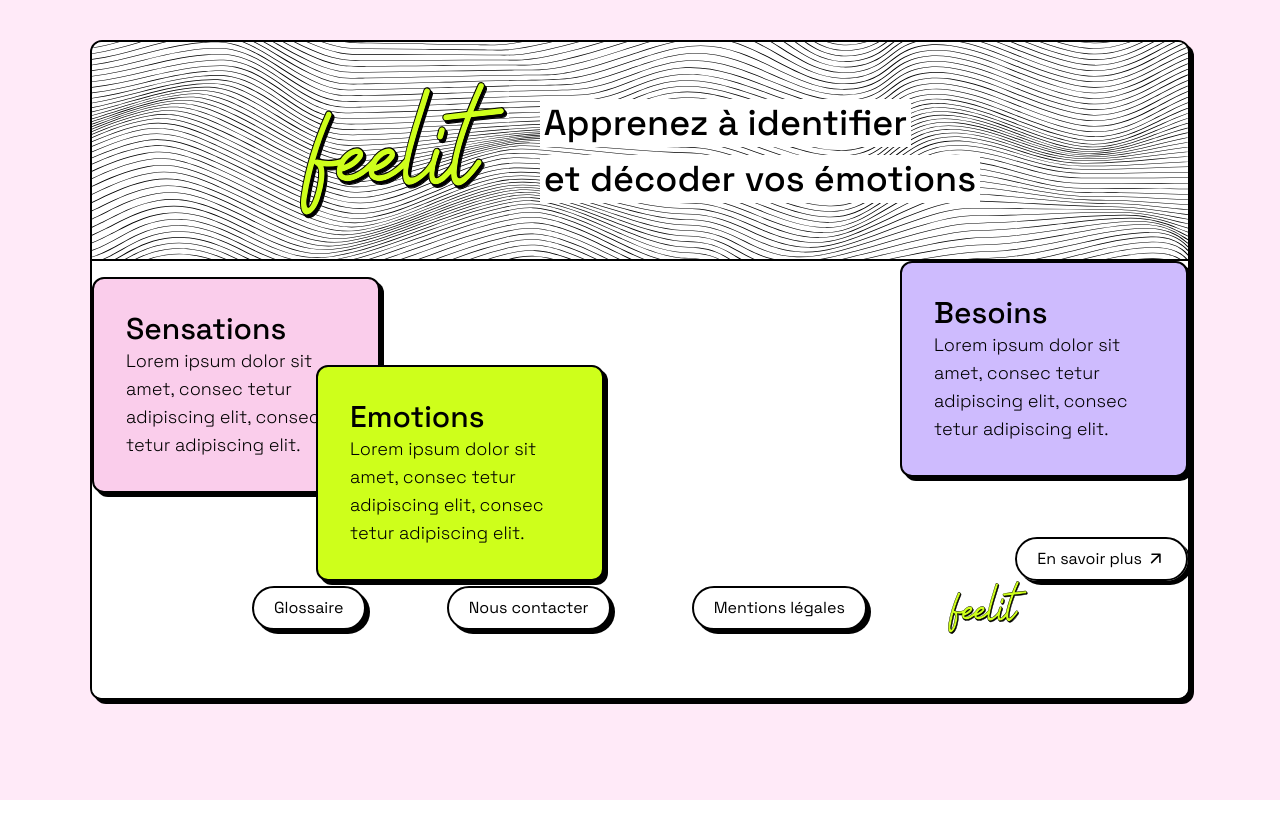
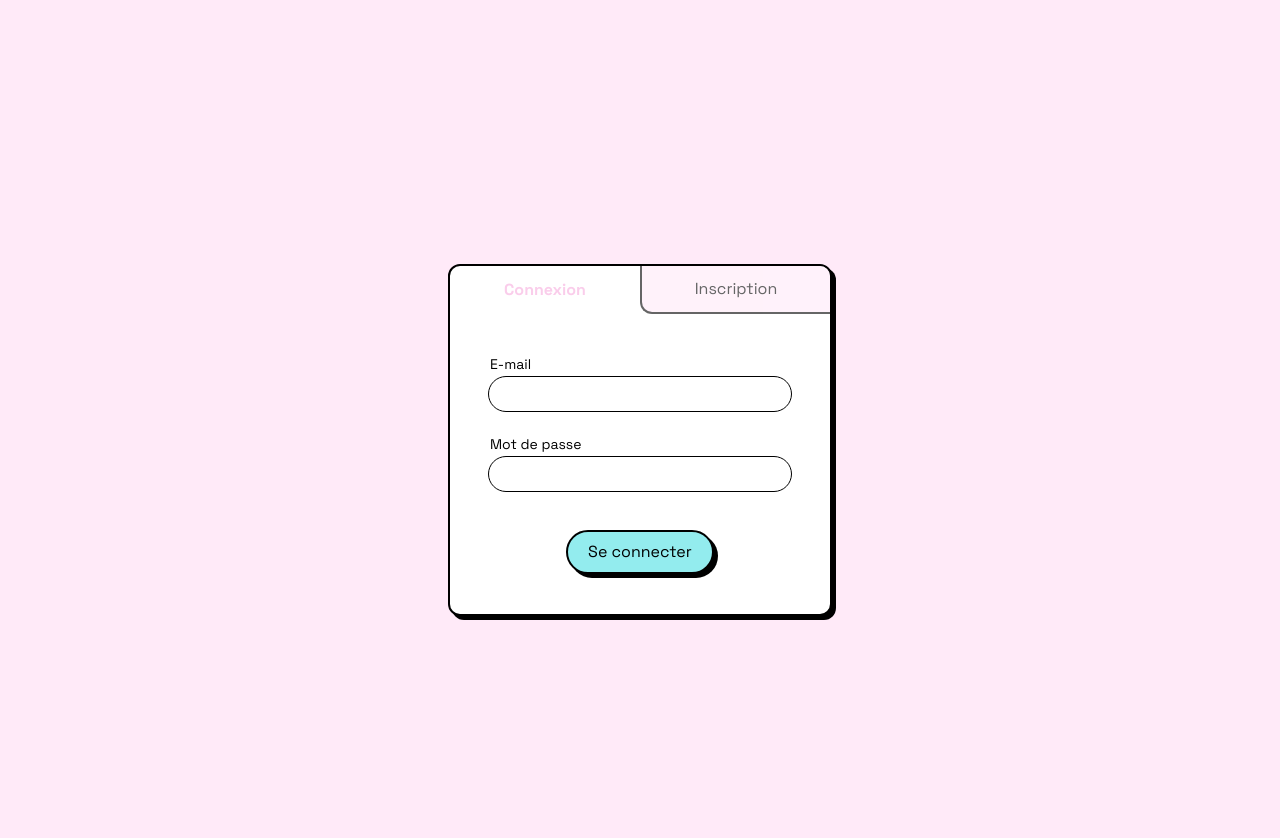
Before and after one commit to FeelitApp/Feelit-Front, a Nuxt app: page /Login in a window 1280 px wide. Shown: the top 838 px of the page. Before the commit the page ends 800 px from the top, so only its background shows below. Built offline with nearby package versions, Linux system fonts and the light colour scheme.

Commit message:
login form

```diff
--- a/components/Card.vue
+++ b/components/Card.vue
@@ -4,7 +4,7 @@
         v-bind:class="[props.button ? 'w-full flex-col lg:flex-row items-center lg:pt-3 lg:pb-3 gap-4' : 'w-full lg:w-72 flex-col']"
         class="rounded-xl border-2 border-black overflow-hidden shadow-[4px_4px_0_rgba(0,0,0,1)] flex px-6 lg:px-8 py-6 lg:py-8">
         <h1 class="text-xl font-medium lg:text-3xl font-grotesk">{{ props.title }}</h1>
-        <p class="text-md lg:text-lg font-grotesk font-extralight leading-5"
+        <p class="font-grotesk text-md lg:text-lg lg:leading-normal"
         v-bind:class="[props.title ? '' : 'pt-8 lg:py-8']">{{ props.content }}</p>
         <slot />
     </div>
--- /dev/null
+++ b/components/Input.vue
@@ -0,0 +1,31 @@
+<template>
+
+  <div>
+    <label class="flex font-grotesk text-sm mb-1">
+      {{props.label}}
+    </label>
+    <input
+      :type="props.type"
+      :name="props.name"
+      class="font-grotesk px-1 py-1 outline outline-1 outline-offset-1 outline-black rounded-2xl w-full"
+      />
+  </div>
+
+</template>
+
+
+<script setup>
+import { defineProps } from 'vue'
+
+const props = defineProps({
+  type: {
+    type: String,
+  },
+  name: {
+    type: String,
+  },
+  label: {
+    type: String,
+  }
+})
+</script>
--- /dev/null
+++ b/components/LoginForm.vue
@@ -0,0 +1,85 @@
+<template>
+  <div class="flex h-screen ">
+    <div class="w-96 bg-white rounded-xl border-2 border-black shadow-[4px_4px_0_rgba(0,0,0,1)] m-auto overflow-hidden">
+
+      <div class="flex flex-row h-12 justify-between">
+
+        <button @click="activeTab = 'Connexion'" v-bind:class="activeTab != 'Connexion' ? 'rounded-br-xl border-r-2 border-b-2 border-black bg-light-pink opacity-60' : 'font-bold text-pink'" class="w-1/2 font-grotesk">
+          Connexion
+        </button>
+
+        <button @click="activeTab = 'Inscription'" v-bind:class="activeTab != 'Inscription' ? 'rounded-bl-xl border-l-2 border-b-2 border-black bg-light-pink opacity-60' : 'font-bold text-pink'" class="w-1/2 font-grotesk">
+          Inscription
+        </button>
+
+      </div>
+
+      <div class="py-10 px-10">
+
+        <div v-if="activeTab === 'Connexion'" class="flex flex-col gap-y-6 items-center">
+          <Input
+            type="email"
+            name="email"
+            label="E-mail"
+            class="w-full"
+          />
+          <Input
+              type="password"
+              name="password"
+              label="Mot de passe"
+              class="w-full"
+          />
+          <Button
+            color="#93ECEE"
+            content="Se connecter"
+            link="#"
+            class="mt-4"
+          />
+        </div>
+
+        <div v-else class="flex flex-col gap-y-6 items-center">
+          <Input
+              type="username"
+              name="username"
+              label="Nom d'utilisateur"
+              class="w-full"
+          />
+          <Input
+              type="email"
+              name="email"
+              label="E-mail"
+              class="w-full"
+          />
+          <Input
+              type="password"
+              name="password"
+              label="Mot de passe"
+              class="w-full"
+          />
+          <Input
+              type="password"
+              name="confirmPassword"
+              label="Confirmez votre mot de passe"
+              class="w-full"
+          />
+          <Button
+              color="#93ECEE"
+              content="S'inscrire"
+              link="#"
+              class="mt-4"
+          />
+        </div>
+
+      </div>
+
+    </div>
+  </div>
+</template>
+
+
+
+<script setup lang="ts">
+
+  const activeTab = ref("Connexion")
+
+</script>
--- a/pages/Login.vue
+++ b/pages/Login.vue
@@ -1,46 +1,11 @@
 <template>
   <div>
-    <Container>
-      <Hero/>
 
-      <div class="flex flex-col gap-8 lg:relative lg:flex-row lg:pb-10 lg:h-[20rem]">
-        <div class="lg:absolute lg:top-4 lg:left-0">
-          <Card
-              :color="'#FACDEB'"
-              :title="'Sensations'"
-              :content="'Lorem ipsum dolor sit amet, consec tetur adipiscing elit, consec tetur adipiscing elit.'"
-              :button="false"
-          />
-        </div>
-        <div class="lg:absolute lg:bottom-0 lg:left-56">
-          <Card
-              :color="'#CEFF1B'"
-              :title="'Emotions'"
-              :content="'Lorem ipsum dolor sit amet, consec tetur adipiscing elit, consec tetur adipiscing elit.'"
-              :button="false"
-          />
-        </div>
-        <div class="lg:absolute lg:top-0 lg:right-0">
-          <Card
-              :color="'#CEBBFE'"
-              :title="'Besoins'"
-              :content="'Lorem ipsum dolor sit amet, consec tetur adipiscing elit, consec tetur adipiscing elit.'"
-              :button="false"
-          />
-        </div>
-        <div class="bottom-0 right-0 mx-auto lg:absolute">
-          <Button
-              :color="'#FFFFF'"
-              :content="'En savoir plus'"
-              :icon="'/arrow.svg'"
-          />
-        </div>
-      </div>
+    <LoginForm />
 
-      <Footer/>
-    </Container>
   </div>
 </template>
 
 <script setup lang="ts">
+import LoginForm from "~/components/LoginForm.vue";
 </script>
--- a/pages/index.vue
+++ b/pages/index.vue
@@ -9,7 +9,7 @@ const route = useRoute()
       <Hero/>
       <div class="container flex flex-col px-10 pt-10 pb-12 mx-auto gap-8 lg:pt-20 lg:pb-0 lg:px-40">
 
-        <div class="flex flex-col gap-4 font-grotesk text-md lg:text-lg">
+        <div class="flex flex-col gap-4 font-grotesk text-md lg:text-lg lg:leading-normal">
           <p>
             Lorem ipsum dolor sit amet, consectetur adipiscing elit. Curabitur nibh lacus, vehicula vitae aliquet ut,
             gravida sed tortor. Aliquam convallis porta tincidunt. In hendrerit ligula a lorem rutrum hendrerit. Morbi
@@ -56,7 +56,7 @@ const route = useRoute()
         </div>
 
         <div class="flex flex-col items-center lg:py-20 lg:relative lg:block lg:mt-0">
-          <div class="transform translate-y-8 -top-8 -left-24 w-[12rem] -rotate-12 lg:absolute g:translate-y-0">
+          <div class="transform translate-y-8 -top-12 -left-20 w-[12rem] -rotate-12 lg:absolute g:translate-y-0">
             <Illu
                 :illu="'/vinny.jpeg'"
             />
```
Also changed, not shown: 1 other file (tests, documents, lock files or other folders).
